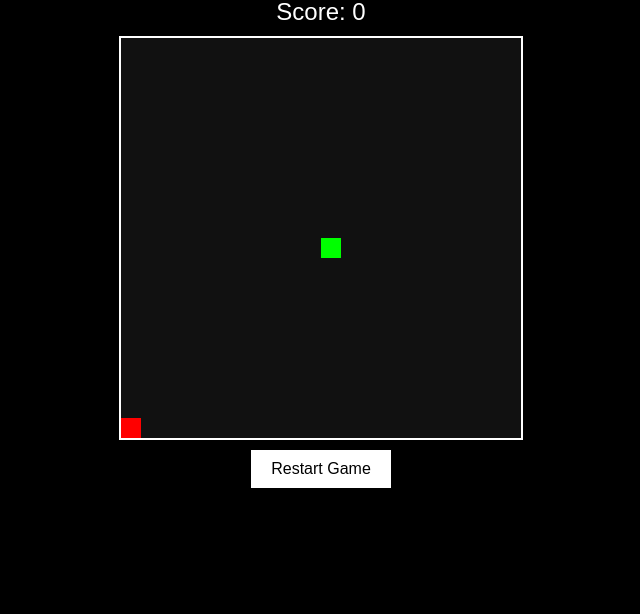
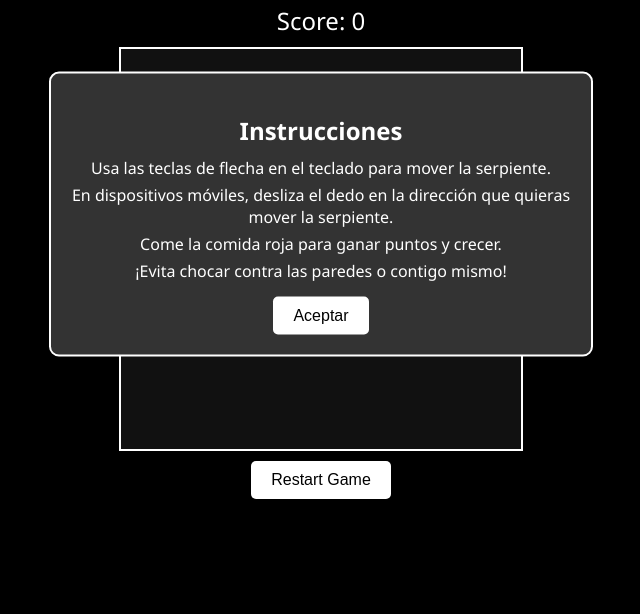
Before and after one commit to FrancoisRevelo27/snake, a plain HTML site: page index.html in a window 1280 px wide. Shown: the part 186-800 px from the top of the page, without its empty margins (319-959 px from the left). Drawn offline with Linux system fonts and the light colour scheme.

Commit message:
Add files via upload

```diff
--- a/index.html
+++ b/index.html
@@ -14,13 +14,13 @@
             margin: 0;
             background-color: #000;
             color: #fff;
-            font-family: Arial, sans-serif;
-            overflow: hidden; /* Evitar scroll en dispositivos móviles */
+            font-family: 'Segoe UI', Tahoma, Geneva, Verdana, sans-serif;
+            overflow: hidden;
         }
         h1 {
             margin: 0;
             padding: 0;
-            font-size: 2em;
+            font-size: 2.5em;
             margin-bottom: 20px;
         }
         #score {
@@ -30,11 +30,13 @@
         canvas {
             border: 2px solid #fff;
             background-color: #111;
+            touch-action: none; /* Evitar desplazamiento táctil */
         }
         #gameOver {
             display: none;
             font-size: 2em;
             color: red;
+            margin-top: 20px;
         }
         button {
             font-size: 1em;
@@ -44,9 +46,34 @@
             border: none;
             cursor: pointer;
             margin-top: 10px;
+            border-radius: 5px;
         }
         button:hover {
             background-color: #ddd;
+        }
+        #instructions {
+            display: flex;
+            flex-direction: column;
+            justify-content: center;
+            align-items: center;
+            position: absolute;
+            top: 50%;
+            left: 50%;
+            transform: translate(-50%, -50%);
+            width: 80%;
+            max-width: 500px;
+            padding: 20px;
+            background-color: #333;
+            border: 2px solid #fff;
+            border-radius: 10px;
+            text-align: center;
+        }
+        #instructions h2 {
+            font-size: 1.5em;
+            margin-bottom: 10px;
+        }
+        #instructions p {
+            margin: 5px 0;
         }
     </style>
 </head>
@@ -56,6 +83,14 @@
     <canvas id="gameCanvas" width="400" height="400"></canvas>
     <div id="gameOver">Game Over! Your score: <span id="finalScore"></span></div>
     <button onclick="resetGame()">Restart Game</button>
+    <div id="instructions">
+        <h2>Instrucciones</h2>
+        <p>Usa las teclas de flecha en el teclado para mover la serpiente.</p>
+        <p>En dispositivos móviles, desliza el dedo en la dirección que quieras mover la serpiente.</p>
+        <p>Come la comida roja para ganar puntos y crecer.</p>
+        <p>¡Evita chocar contra las paredes o contigo mismo!</p>
+        <button onclick="hideInstructions()">Aceptar</button>
+    </div>
     <script src="snake.js"></script>
 </body>
 </html>
--- a/snake.js
+++ b/snake.js
@@ -3,6 +3,7 @@ const ctx = canvas.getContext('2d');
 const scoreDisplay = document.getElementById('score');
 const gameOverDisplay = document.getElementById('gameOver');
 const finalScoreDisplay = document.getElementById('finalScore');
+const instructions = document.getElementById('instructions');
 
 // Tamaño de cada celda
 const cellSize = 20;
@@ -154,5 +155,13 @@ function resetGame() {
     gameInterval = setInterval(update, gameSpeed);
 }
 
-// Inicia el juego
-init();
+// Oculta las instrucciones y comienza el juego
+function hideInstructions() {
+    instructions.style.display = 'none';
+    init();
+}
+
+// Inicia el juego mostrando las instrucciones
+document.addEventListener('DOMContentLoaded', () => {
+    instructions.style.display = 'block';
+});
```
